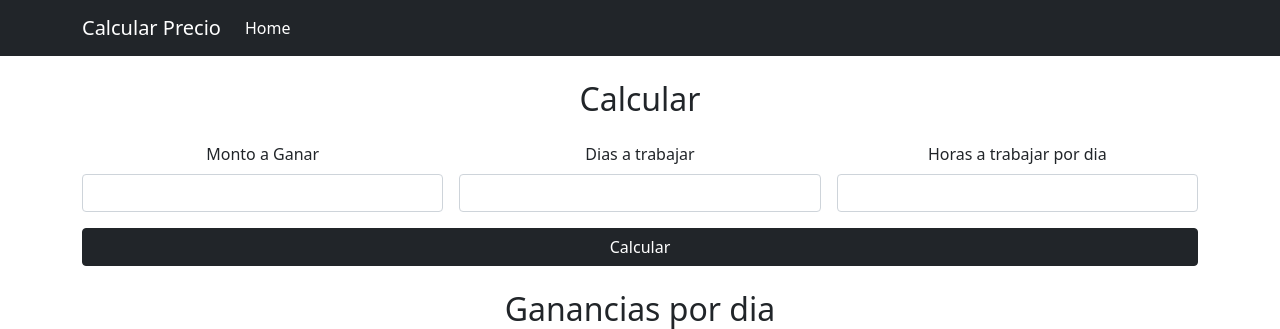
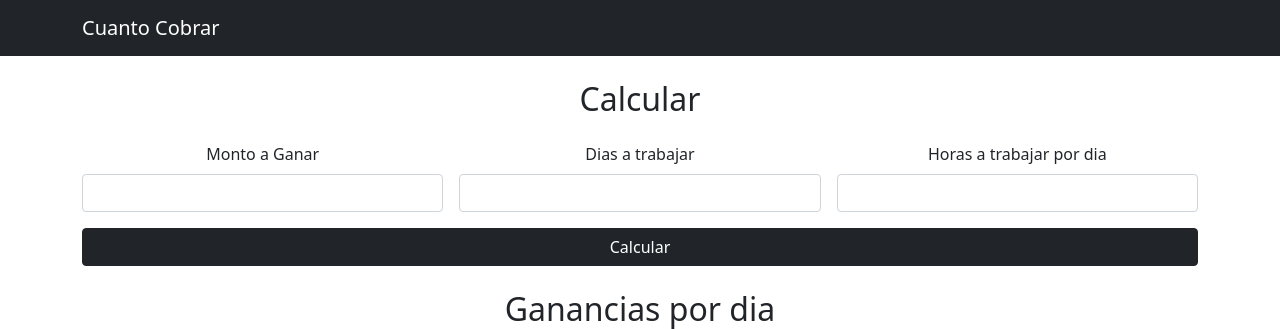
Before and after one commit to alderetebrian/cobrar, a Django app: page / in a window 1280 px wide. Shown: the top 329 px of the page. Run offline with Django 3.2, Linux system fonts and the light colour scheme; data that the repository does not hold is empty.

Commit message:
Update index.html

```diff
--- a/mysite/cobrar/templates/cobrar/index.html
+++ b/mysite/cobrar/templates/cobrar/index.html
@@ -8,7 +8,7 @@
     <!-- Bootstrap CSS -->
     <link href="https://cdn.jsdelivr.net/npm/bootstrap@5.0.0-beta1/dist/css/bootstrap.min.css" rel="stylesheet" integrity="sha384-giJF6kkoqNQ00vy+HMDP7azOuL0xtbfIcaT9wjKHr8RbDVddVHyTfAAsrekwKmP1" crossorigin="anonymous">
 
-    <title>Hello, world!</title>
+    <title>Cuanto Cobrar</title>
 
     <style>
         .list-group-item.active{
@@ -20,15 +20,17 @@
   <body class="text-center">
     <nav class="navbar navbar-expand-lg navbar-dark bg-dark">
         <div class="container">
-          <a class="navbar-brand" href="#">Calcular Precio</a>
+          <a class="navbar-brand" href="#">Cuanto Cobrar</a>
           <button class="navbar-toggler" type="button" data-bs-toggle="collapse" data-bs-target="#navbarSupportedContent" aria-controls="navbarSupportedContent" aria-expanded="false" aria-label="Toggle navigation">
             <span class="navbar-toggler-icon"></span>
           </button>
           <div class="collapse navbar-collapse" id="navbarSupportedContent">
             <ul class="navbar-nav me-auto mb-2 mb-lg-0">
+              <!--
               <li class="nav-item">
                 <a class="nav-link active" aria-current="page" href="#">Home</a>
               </li>
+              -->
             </ul>
           </div>
         </div>
```
